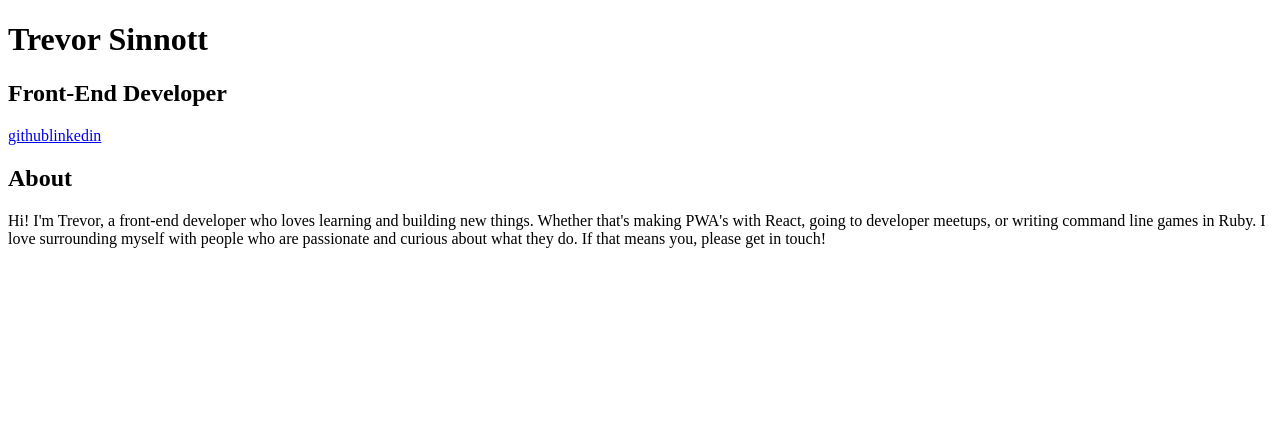
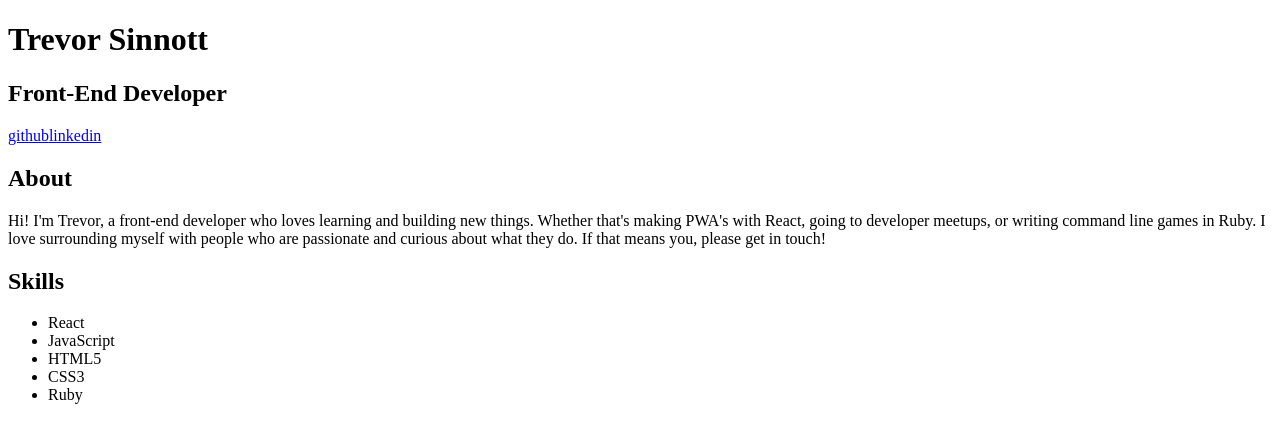
Before and after one commit to trevorsinnott/Portfolio, a React (Create React App) app: page / in a window 1280 px wide. Shown: the top 442 px of the page. Built offline with nearby package versions, Linux system fonts and the light colour scheme; the HTML template or start-up script is replaced by a standard one.

Commit message:
add skills list

```diff
--- a/src/App.js
+++ b/src/App.js
@@ -6,10 +6,12 @@ function App() {
       <header className="App-header">
         <h1>Trevor Sinnott</h1>
         <h2>Front-End Developer</h2>
-        <a href="https://github.com/trevorsinnott">github</a>
-        <a href="https://www.linkedin.com/in/trevor-sinnott-1a8809174/">
-          linkedin
-        </a>
+        <div>
+          <a href="https://github.com/trevorsinnott">github</a>
+          <a href="https://www.linkedin.com/in/trevor-sinnott-1a8809174/">
+            linkedin
+          </a>
+        </div>
       </header>
       <article>
         <h1>About</h1>
@@ -21,6 +23,16 @@ function App() {
           If that means you, please get in touch!
         </p>
       </article>
+      <article>
+        <h1>Skills</h1>
+        <ul>
+          <li>React</li>
+          <li>JavaScript</li>
+          <li>HTML5</li>
+          <li>CSS3</li>
+          <li>Ruby</li>
+        </ul>
+      </article>
     </div>
   );
 }
```
